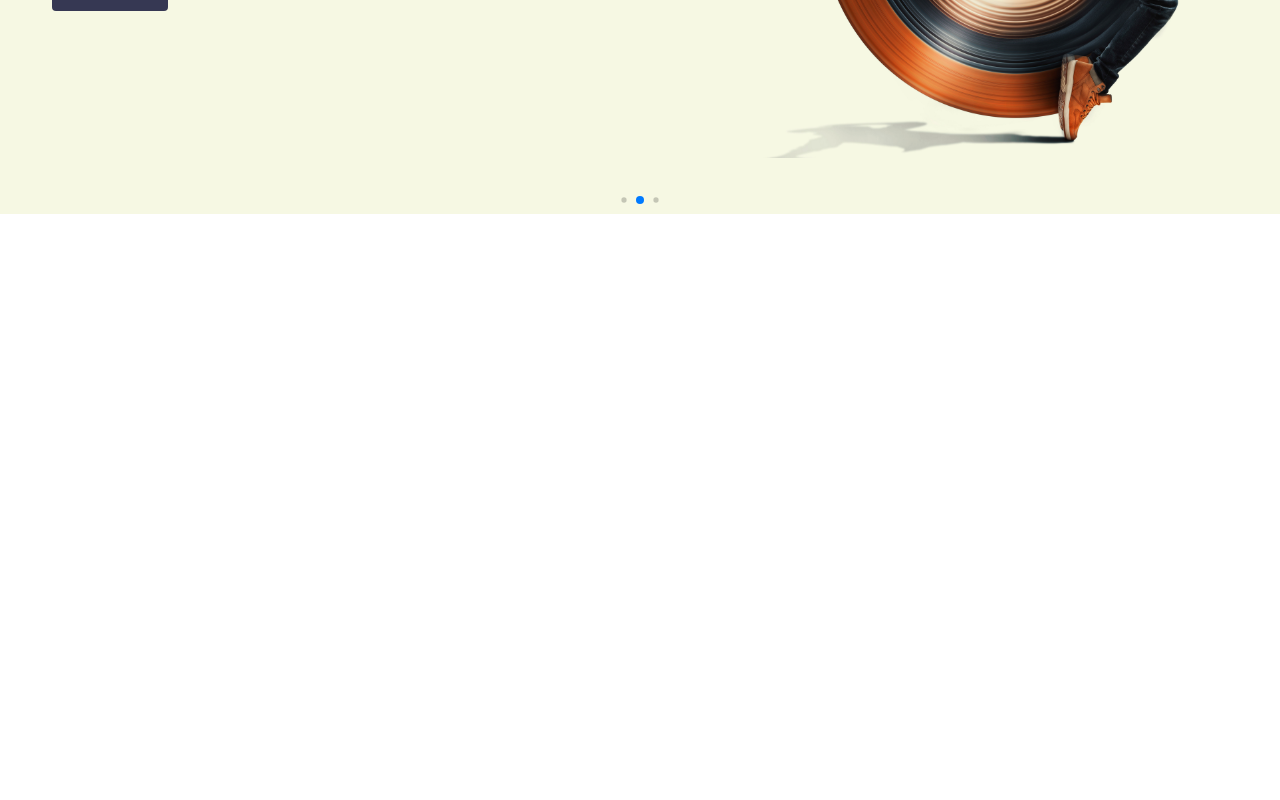
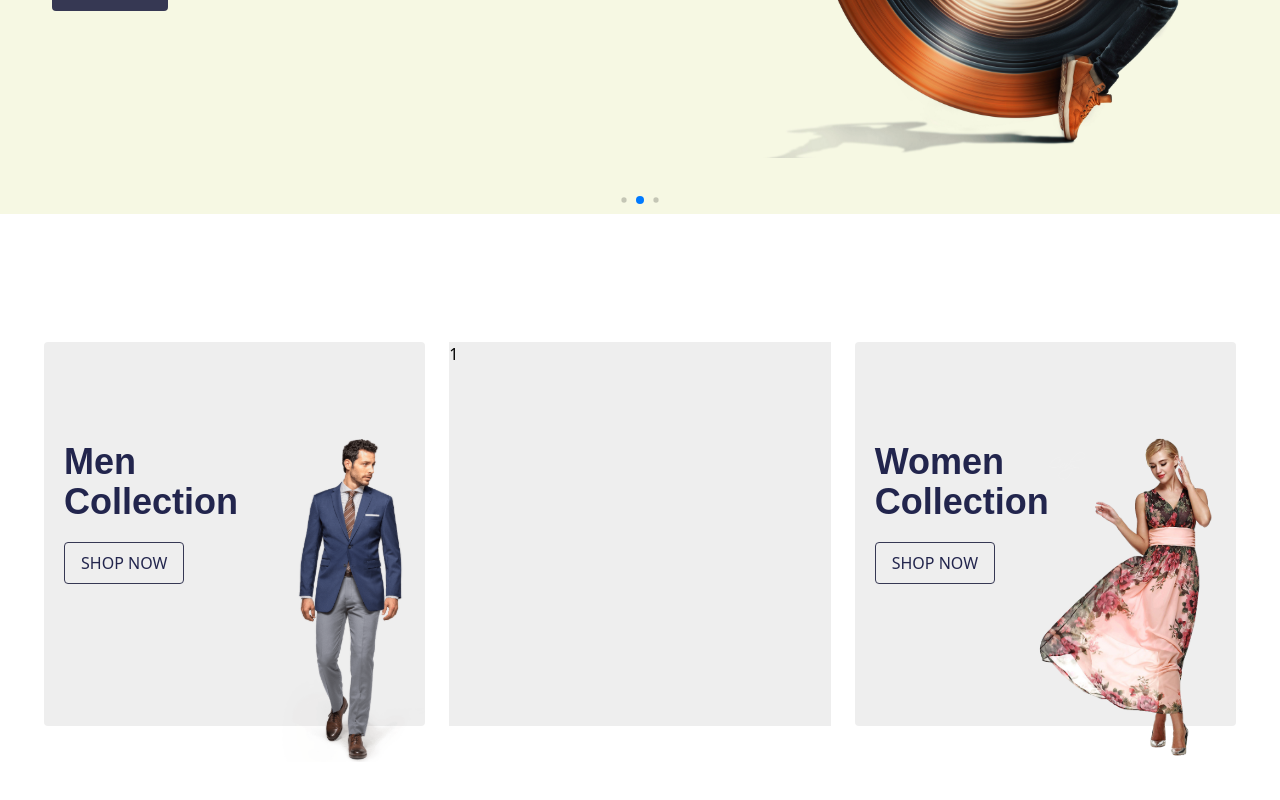
Before and after one commit to Murad-Hasan/E-commerce-Demo-1, a React (Create React App) app: page / in a window 1280 px wide. Shown: the part 458-1258 px from the top of the page. Before the commit the page ends 800 px from the top, so only its background shows below. Built offline with nearby package versions, Linux system fonts and the light colour scheme.

Commit message:
category add

```diff
--- a/src/Pages/Home/Home.jsx
+++ b/src/Pages/Home/Home.jsx
@@ -1,10 +1,12 @@
 import React from 'react';
+import Categories from '../../components/Categories/Categories';
 import HeroSection from '../../components/HeroSection/HeroSection';
 
 const Home = () => {
     return (
         <>
             <HeroSection/>
+            <Categories/>
         </>
     );
 };
--- /dev/null
+++ b/src/components/Categories/Categories.jsx
@@ -0,0 +1,34 @@
+import styles from './Categories.module.css'
+import man from '../../Assets/pngegg (12) 1.svg'
+import women from '../../Assets/pngegg (11) 1.svg'
+const Categories = () => {
+    return (
+        <section className='category py-32'>
+            <div className="container">
+                <div className='grid grid-cols-3 gap-6 '>
+                    <div className='bg-card-gray rounded relative h-96 align-middle p-5'>
+                        <h2 className='text-4xl text-font-blue pt-20 pb-5 font-extrabold  font-Montserrat'>Men <br /> Collection</h2>
+                        <button class="border-button-blue border text-white py-2 px-4 rounded">
+                <span className='text-font-blue'>SHOP NOW</span>
+              </button>
+                        <img className='absolute right-0 top-24' src={man} alt="" />
+                    </div>
+
+                    <div className='bg-card-gray'>
+                    <h2>1</h2>
+                    </div>
+
+                    <div className='bg-card-gray rounded relative h-96 align-middle p-5'>
+                        <h2 className='text-4xl text-font-blue pt-20 pb-5 font-extrabold  font-Montserrat'>Women <br /> Collection</h2>
+                        <button class="border-button-blue border text-white py-2 px-4 rounded">
+                <span className='text-font-blue'>SHOP NOW</span>
+              </button>
+                        <img className='absolute right-0 top-24' src={women} alt="" />
+                    </div>
+                </div>
+            </div>
+        </section>
+    );
+};
+
+export default Categories;
--- a/tailwind.config.js
+++ b/tailwind.config.js
@@ -5,6 +5,8 @@ module.exports = {
     extend: {
       colors: {
         "button-blue": "#363853",
+        "font-blue": "#22254D",
+        "card-gray":"#EEEEEE"
       },
     },
     fontFamily: {
```
Also changed, not shown: src/Assets/pngegg (11) 1.svg (added), src/Assets/pngegg (12) 1.svg (added), src/components/Categories/Categories.module.css (added).
